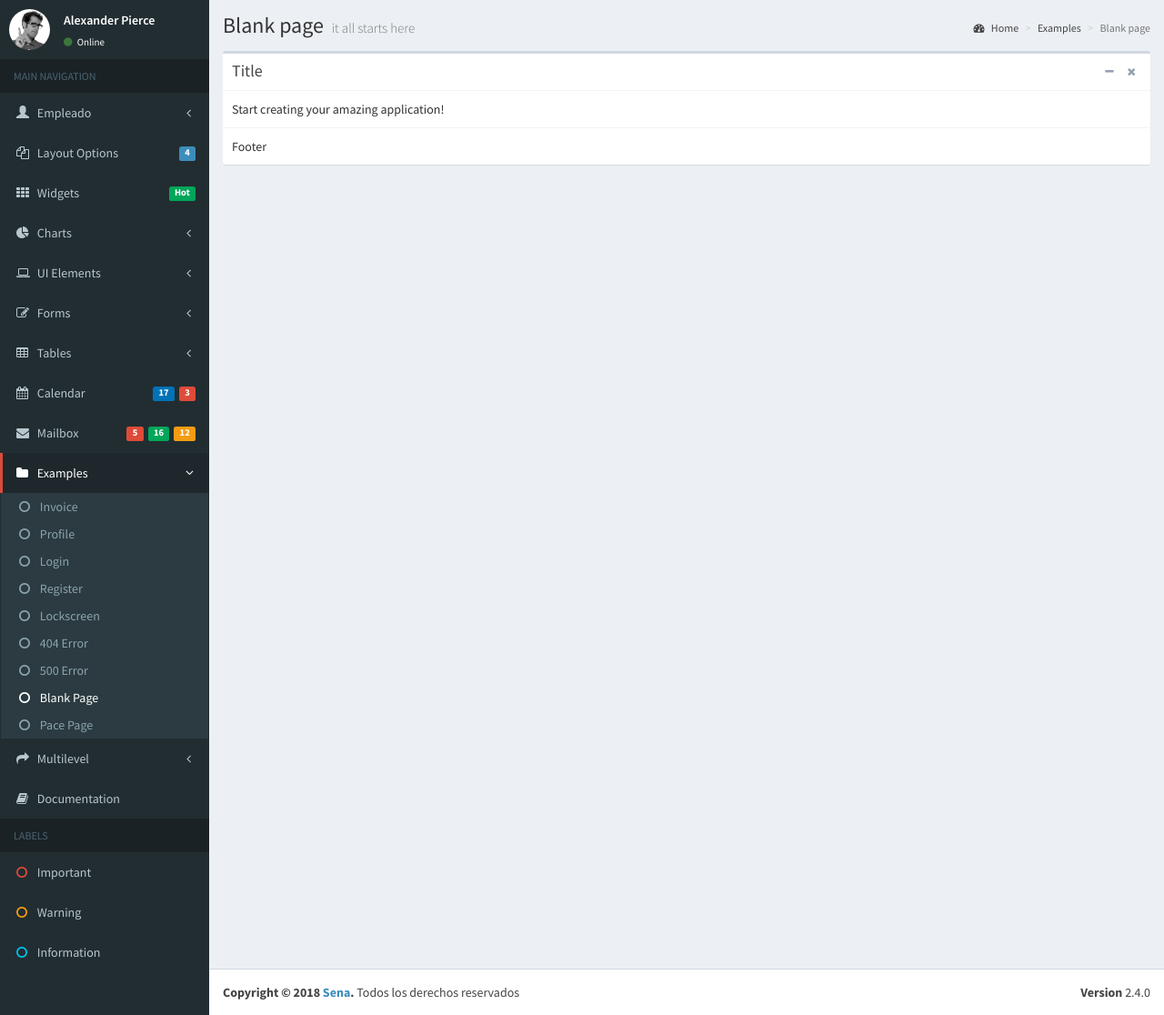
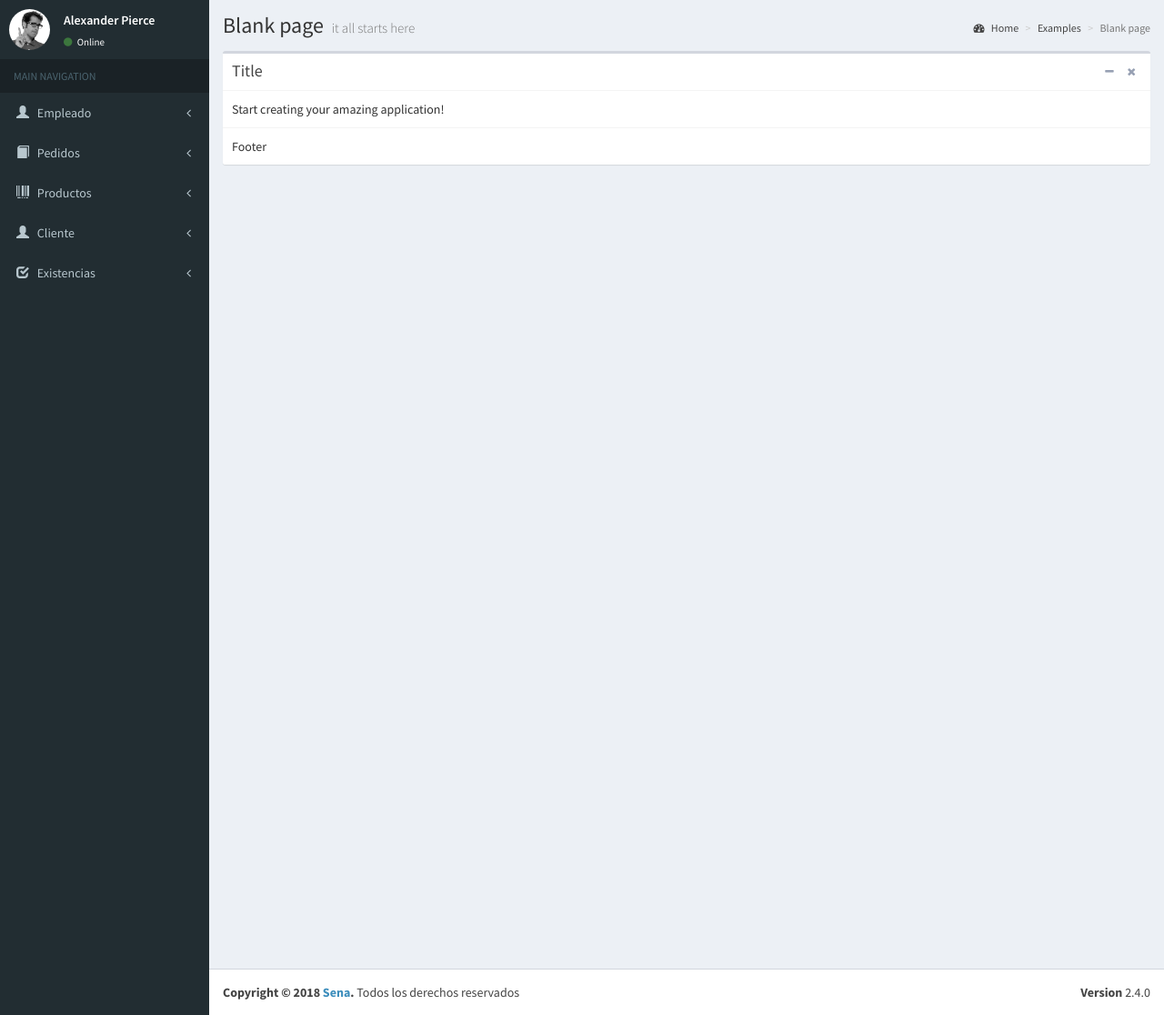
Before and after one commit to dawinson1/jirehPC, a PHP site: page / in a window 1280 px wide. Shown: the part 50-1166 px from the top of the page at 91% size. Run offline with PHP 8.4, Linux system fonts and the light colour scheme; some libraries are stand-ins or nearby versions.

Commit message:
Cambios al menu y organizacion de reponsive para el formulario (el formulario aún no esta terminado).

```diff
--- a/application/Controller/empleadoController.php
+++ b/application/Controller/empleadoController.php
@@ -37,6 +37,7 @@ class empleadoController
                'correo'=>$value['correo'],
                'nombrerol'=>$value['nombrerol'],
                'id_estado'=>$value['id_estado']
+
            );
        }
        echo json_encode($datos);
--- a/application/view/_templates/header.php
+++ b/application/view/_templates/header.php
@@ -192,7 +192,7 @@
           </li>
           <!-- Control Sidebar Toggle Button -->
           <li>
-            <a href="#" data-toggle="control-sidebar"><i class="fa fa-gears"></i></a>
+            <a href="#"><i class="fa fa-gears"></i></a>
           </li>
         </ul>
       </div>
@@ -228,165 +228,57 @@
           </a>
           <ul class="treeview-menu">
             <li><a href="<?php echo URL; ?>empleado"><i class="fa fa-table"></i> Tabla Empleado</a></li>
-            <li><a href="<?php echo URL; ?>empleado/formEmpleado"><i class="glyphicon glyphicon-plus-sign"></i> Registrar Empleado</a></li>
+            <li><a href="<?php echo URL; ?>empleado/formEmpleado"><i class="glyphicon glyphicon-plus-sign"></i> Formulario Empleado</a></li>
           </ul>
         </li>
         <li class="treeview">
           <a href="#">
-            <i class="fa fa-files-o"></i>
-            <span>Layout Options</span>
-            <span class="pull-right-container">
-              <span class="label label-primary pull-right">4</span>
-            </span>
-          </a>
-          <ul class="treeview-menu">
-            <li><a href="../layout/top-nav.html"><i class="fa fa-circle-o"></i> Top Navigation</a></li>
-            <li><a href="../layout/boxed.html"><i class="fa fa-circle-o"></i> Boxed</a></li>
-            <li><a href="../layout/fixed.html"><i class="fa fa-circle-o"></i> Fixed</a></li>
-            <li><a href="../layout/collapsed-sidebar.html"><i class="fa fa-circle-o"></i> Collapsed Sidebar</a></li>
-          </ul>
-        </li>
-        <li>
-          <a href="../widgets.html">
-            <i class="fa fa-th"></i> <span>Widgets</span>
-            <span class="pull-right-container">
-              <small class="label pull-right bg-green">Hot</small>
-            </span>
-          </a>
-        </li>
-        <li class="treeview">
-          <a href="#">
-            <i class="fa fa-pie-chart"></i>
-            <span>Charts</span>
+            <i class="glyphicon glyphicon-book"></i> <span>Pedidos</span>
             <span class="pull-right-container">
               <i class="fa fa-angle-left pull-right"></i>
             </span>
           </a>
           <ul class="treeview-menu">
-            <li><a href="../charts/chartjs.html"><i class="fa fa-circle-o"></i> ChartJS</a></li>
-            <li><a href="../charts/morris.html"><i class="fa fa-circle-o"></i> Morris</a></li>
-            <li><a href="../charts/flot.html"><i class="fa fa-circle-o"></i> Flot</a></li>
-            <li><a href="../charts/inline.html"><i class="fa fa-circle-o"></i> Inline charts</a></li>
+            <li><a href="#"><i class="fa fa-table"></i> Tabla Pedidos</a></li>
+            <li><a href="#"><i class="glyphicon glyphicon-plus-sign"></i> Formulario Pedidos</a></li>
           </ul>
         </li>
         <li class="treeview">
           <a href="#">
-            <i class="fa fa-laptop"></i>
-            <span>UI Elements</span>
+            <i class="glyphicon glyphicon-barcode"></i>
+            <span>Productos</span>
             <span class="pull-right-container">
               <i class="fa fa-angle-left pull-right"></i>
             </span>
           </a>
           <ul class="treeview-menu">
-            <li><a href="../UI/general.html"><i class="fa fa-circle-o"></i> General</a></li>
-            <li><a href="../UI/icons.html"><i class="fa fa-circle-o"></i> Icons</a></li>
-            <li><a href="../UI/buttons.html"><i class="fa fa-circle-o"></i> Buttons</a></li>
-            <li><a href="../UI/sliders.html"><i class="fa fa-circle-o"></i> Sliders</a></li>
-            <li><a href="../UI/timeline.html"><i class="fa fa-circle-o"></i> Timeline</a></li>
-            <li><a href="../UI/modals.html"><i class="fa fa-circle-o"></i> Modals</a></li>
+            <li><a href="#"><i class="fa fa-table"></i> Tabla Productos</a></li>
+            <li><a href="#"><i class="glyphicon glyphicon-plus-sign"></i> Formulario Productos</a></li>
           </ul>
         </li>
         <li class="treeview">
           <a href="#">
-            <i class="fa fa-edit"></i> <span>Forms</span>
+            <i class="glyphicon glyphicon-user"></i> <span>Cliente</span>
             <span class="pull-right-container">
               <i class="fa fa-angle-left pull-right"></i>
             </span>
           </a>
           <ul class="treeview-menu">
-            <li><a href="../forms/general.html"><i class="fa fa-circle-o"></i> General Elements</a></li>
-            <li><a href="../forms/advanced.html"><i class="fa fa-circle-o"></i> Advanced Elements</a></li>
-            <li><a href="../forms/editors.html"><i class="fa fa-circle-o"></i> Editors</a></li>
+            <li><a href="#"><i class="fa fa-table"></i> Tabla Cliente</a></li>
+            <li><a href="#"><i class="glyphicon glyphicon-plus-sign"></i> Formulario Cliente</a></li>
           </ul>
         </li>
         <li class="treeview">
           <a href="#">
-            <i class="fa fa-table"></i> <span>Tables</span>
+            <i class="glyphicon glyphicon-check"></i> <span>Existencias</span>
             <span class="pull-right-container">
               <i class="fa fa-angle-left pull-right"></i>
             </span>
           </a>
           <ul class="treeview-menu">
-            <li><a href="../tables/simple.html"><i class="fa fa-circle-o"></i> Simple tables</a></li>
-            <li><a href="../tables/data.html"><i class="fa fa-circle-o"></i> Data tables</a></li>
+            <li><a href="#"><i class="fa fa-table"></i> Tabla Existencias</a></li>
           </ul>
         </li>
-        <li>
-          <a href="../calendar.html">
-            <i class="fa fa-calendar"></i> <span>Calendar</span>
-            <span class="pull-right-container">
-              <small class="label pull-right bg-red">3</small>
-              <small class="label pull-right bg-blue">17</small>
-            </span>
-          </a>
-        </li>
-        <li>
-          <a href="../mailbox/mailbox.html">
-            <i class="fa fa-envelope"></i> <span>Mailbox</span>
-            <span class="pull-right-container">
-              <small class="label pull-right bg-yellow">12</small>
-              <small class="label pull-right bg-green">16</small>
-              <small class="label pull-right bg-red">5</small>
-            </span>
-          </a>
-        </li>
-        <li class="treeview active">
-          <a href="#">
-            <i class="fa fa-folder"></i> <span>Examples</span>
-            <span class="pull-right-container">
-              <i class="fa fa-angle-left pull-right"></i>
-            </span>
-          </a>
-          <ul class="treeview-menu">
-            <li><a href="invoice.html"><i class="fa fa-circle-o"></i> Invoice</a></li>
-            <li><a href="profile.html"><i class="fa fa-circle-o"></i> Profile</a></li>
-            <li><a href="login.html"><i class="fa fa-circle-o"></i> Login</a></li>
-            <li><a href="register.html"><i class="fa fa-circle-o"></i> Register</a></li>
-            <li><a href="lockscreen.html"><i class="fa fa-circle-o"></i> Lockscreen</a></li>
-            <li><a href="404.html"><i class="fa fa-circle-o"></i> 404 Error</a></li>
-            <li><a href="500.html"><i class="fa fa-circle-o"></i> 500 Error</a></li>
-            <li class="active"><a href="blank.html"><i class="fa fa-circle-o"></i> Blank Page</a></li>
-            <li><a href="pace.html"><i class="fa fa-circle-o"></i> Pace Page</a></li>
-          </ul>
-        </li>
-        <li class="treeview">
-          <a href="#">
-            <i class="fa fa-share"></i> <span>Multilevel</span>
-            <span class="pull-right-container">
-              <i class="fa fa-angle-left pull-right"></i>
-            </span>
-          </a>
-          <ul class="treeview-menu">
-            <li><a href="#"><i class="fa fa-circle-o"></i> Level One</a></li>
-            <li class="treeview">
-              <a href="#"><i class="fa fa-circle-o"></i> Level One
-                <span class="pull-right-container">
-                  <i class="fa fa-angle-left pull-right"></i>
-                </span>
-              </a>
-              <ul class="treeview-menu">
-                <li><a href="#"><i class="fa fa-circle-o"></i> Level Two</a></li>
-                <li class="treeview">
-                  <a href="#"><i class="fa fa-circle-o"></i> Level Two
-                    <span class="pull-right-container">
-                      <i class="fa fa-angle-left pull-right"></i>
-                    </span>
-                  </a>
-                  <ul class="treeview-menu">
-                    <li><a href="#"><i class="fa fa-circle-o"></i> Level Three</a></li>
-                    <li><a href="#"><i class="fa fa-circle-o"></i> Level Three</a></li>
-                  </ul>
-                </li>
-              </ul>
-            </li>
-            <li><a href="#"><i class="fa fa-circle-o"></i> Level One</a></li>
-          </ul>
-        </li>
-        <li><a href="https://adminlte.io/docs"><i class="fa fa-book"></i> <span>Documentation</span></a></li>
-        <li class="header">LABELS</li>
-        <li><a href="#"><i class="fa fa-circle-o text-red"></i> <span>Important</span></a></li>
-        <li><a href="#"><i class="fa fa-circle-o text-yellow"></i> <span>Warning</span></a></li>
-        <li><a href="#"><i class="fa fa-circle-o text-aqua"></i> <span>Information</span></a></li>
       </ul>
     </section>
     <!-- /.sidebar -->
--- a/application/view/empleado/formEmpleado.php
+++ b/application/view/empleado/formEmpleado.php
@@ -1,3 +1,5 @@
+<div class="content-wrapper">
+<section class="content">
 <div class="box box-info">
             <div class="box-header">
               <h3 class="box-title">Color &amp; Time Picker</h3>
@@ -44,3 +46,5 @@
             </div>
             <!-- /.box-body -->
           </div>
+          </section>
+          </div>
--- a/application/view/empleado/index.php
+++ b/application/view/empleado/index.php
@@ -21,6 +21,8 @@
                   <th>Correo</th>
                   <th>Rol</th>
                   <th>id_estado</th>
+                  <th>Editar</th>
+                  <th>Elimar</th>
                 </tr>
                 </thead>
               </table>
```
